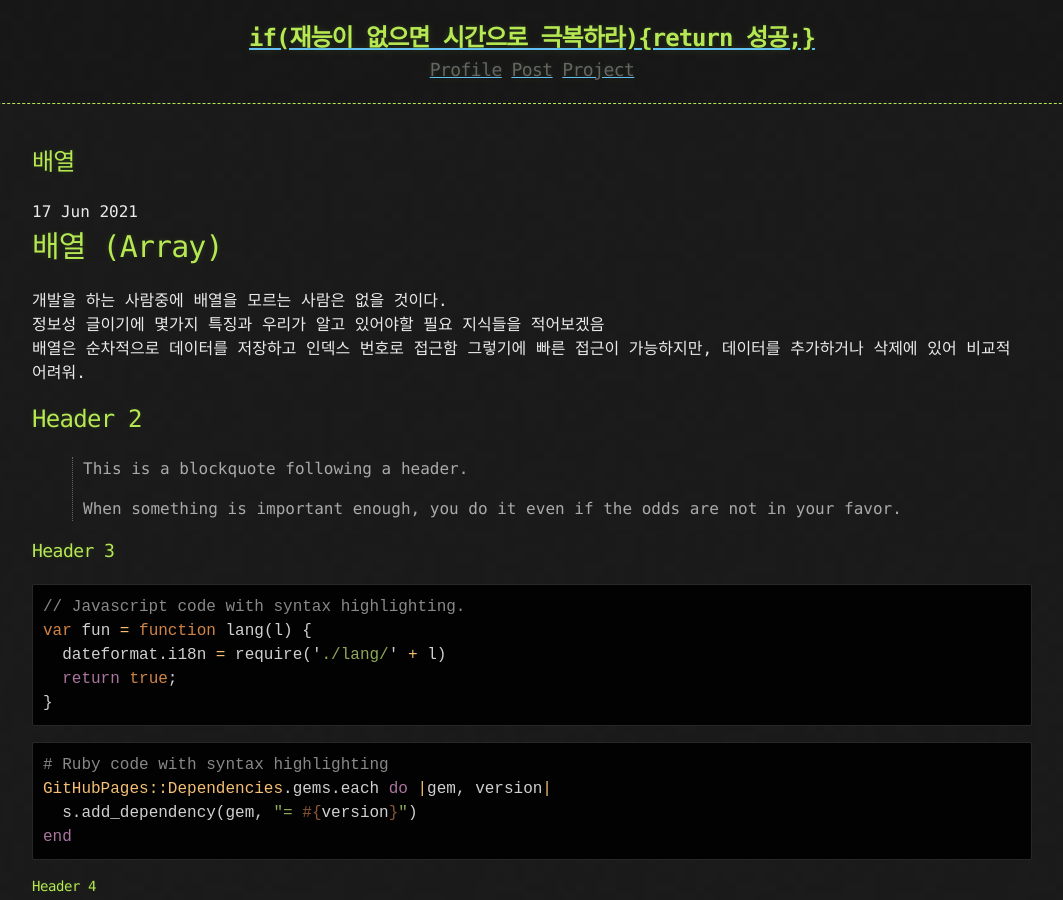
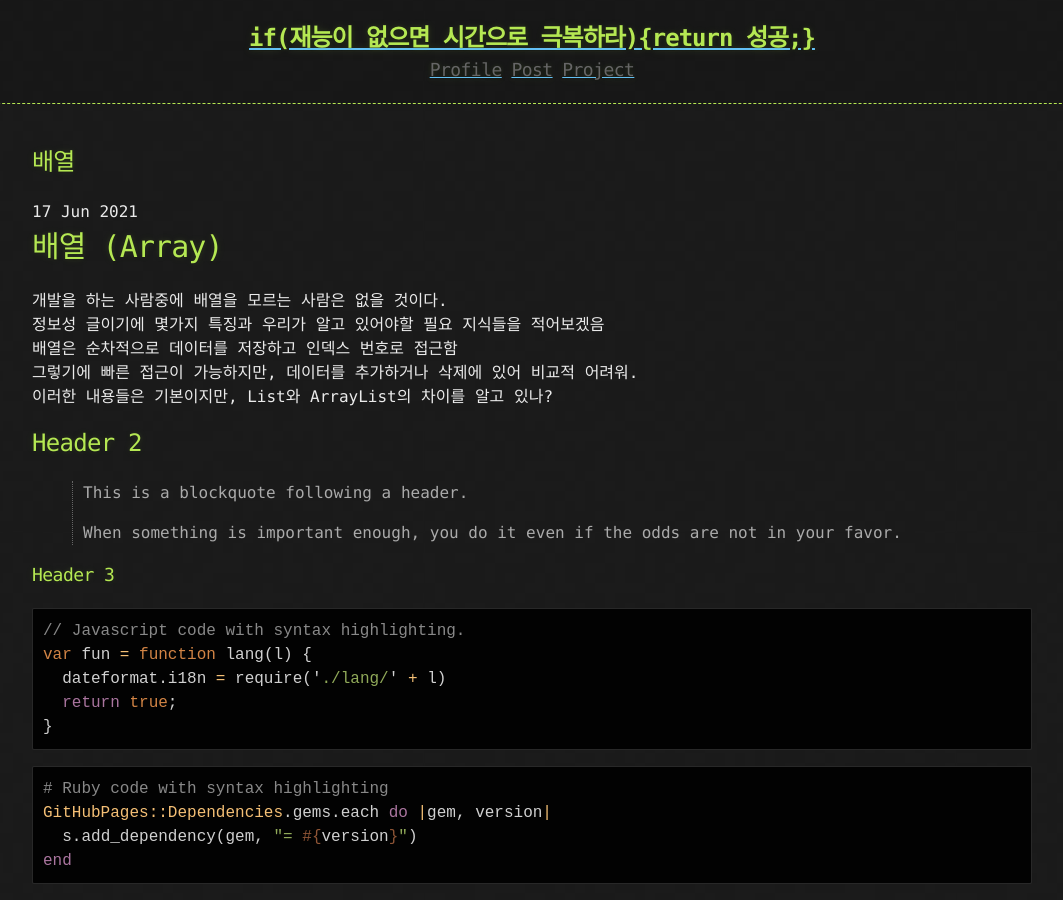
Before and after one commit to dev-nuruhee/nlog, a Jekyll site: the page built from _posts/2021-06-17-SecondPost.md, in a window 1280 px wide and 900 px high. Shown: the whole window, without its empty margins (108-1171 px from the left). Built offline with Jekyll 4.4.1, drawn with Linux system fonts in a browser that asks for light colours.

Commit message:
테스트

```diff
--- a/_posts/2021-06-17-SecondPost.md
+++ b/_posts/2021-06-17-SecondPost.md
@@ -7,8 +7,9 @@ published: true
 
 개발을 하는 사람중에 배열을 모르는 사람은 없을 것이다.<br>
 정보성 글이기에 몇가지 특징과 우리가 알고 있어야할 필요 지식들을 적어보겠음 <br>
-배열은 순차적으로 데이터를 저장하고 인덱스 번호로 접근함
-그렇기에 빠른 접근이 가능하지만, 데이터를 추가하거나 삭제에 있어 비교적 어려워.
+배열은 순차적으로 데이터를 저장하고 인덱스 번호로 접근함<br>
+그렇기에 빠른 접근이 가능하지만, 데이터를 추가하거나 삭제에 있어 비교적 어려워. <br>
+이러한 내용들은 기본이지만, List와 ArrayList의 차이를 알고 있나?<br>
 
 
 ## [](#header-2)Header 2
@@ -91,7 +92,7 @@ end
 
 ### Small image
 
-![](https://assets-cdn.github.com/images/icons/emoji/octocat.png)
+![배열](https://drive.google.com/file/d/1_slrxAQH6p1iC3J_AEkcN2fbYCtSnY-D/view?usp=sharing)
 
 ### Large image
 
```
